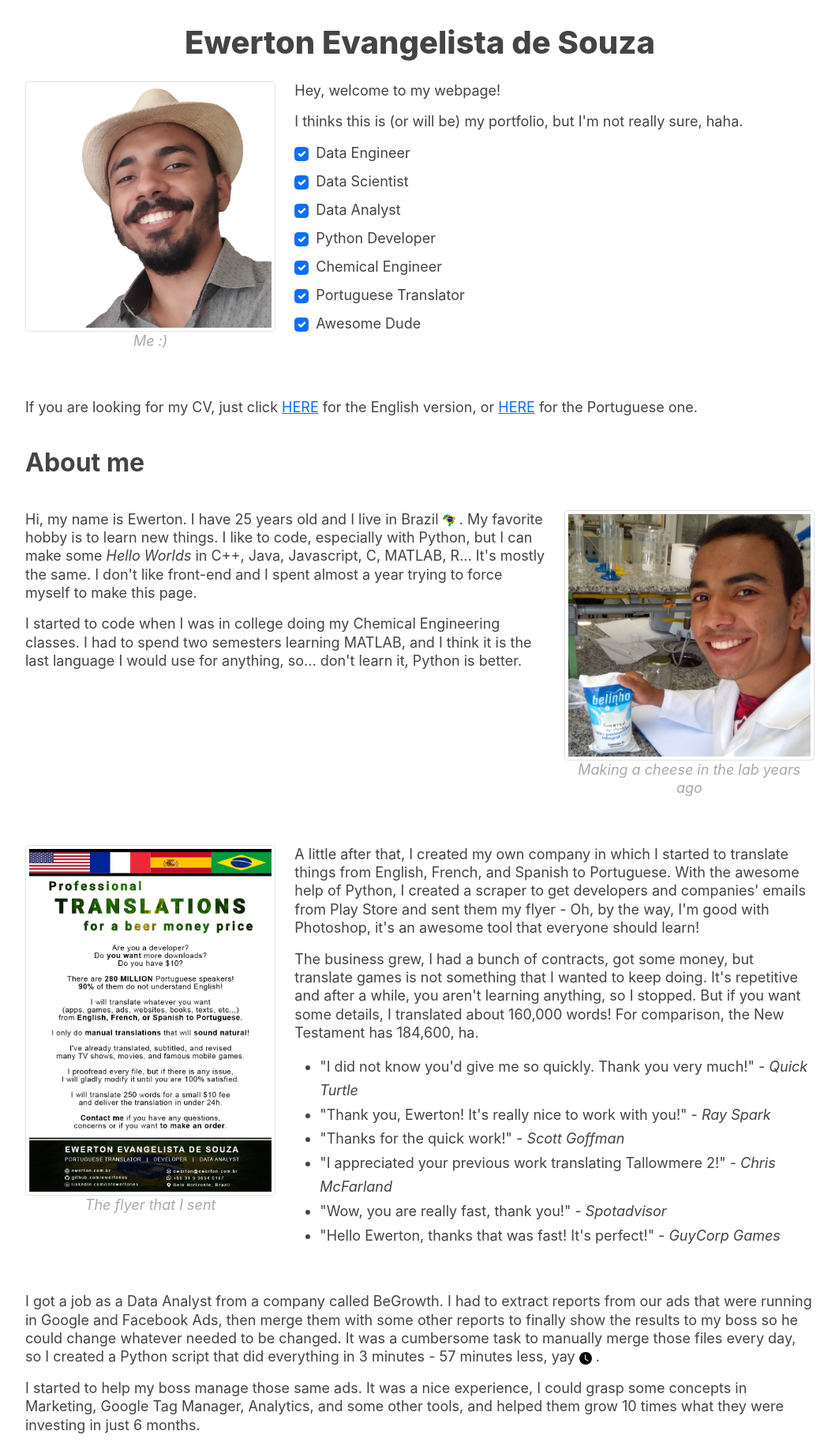
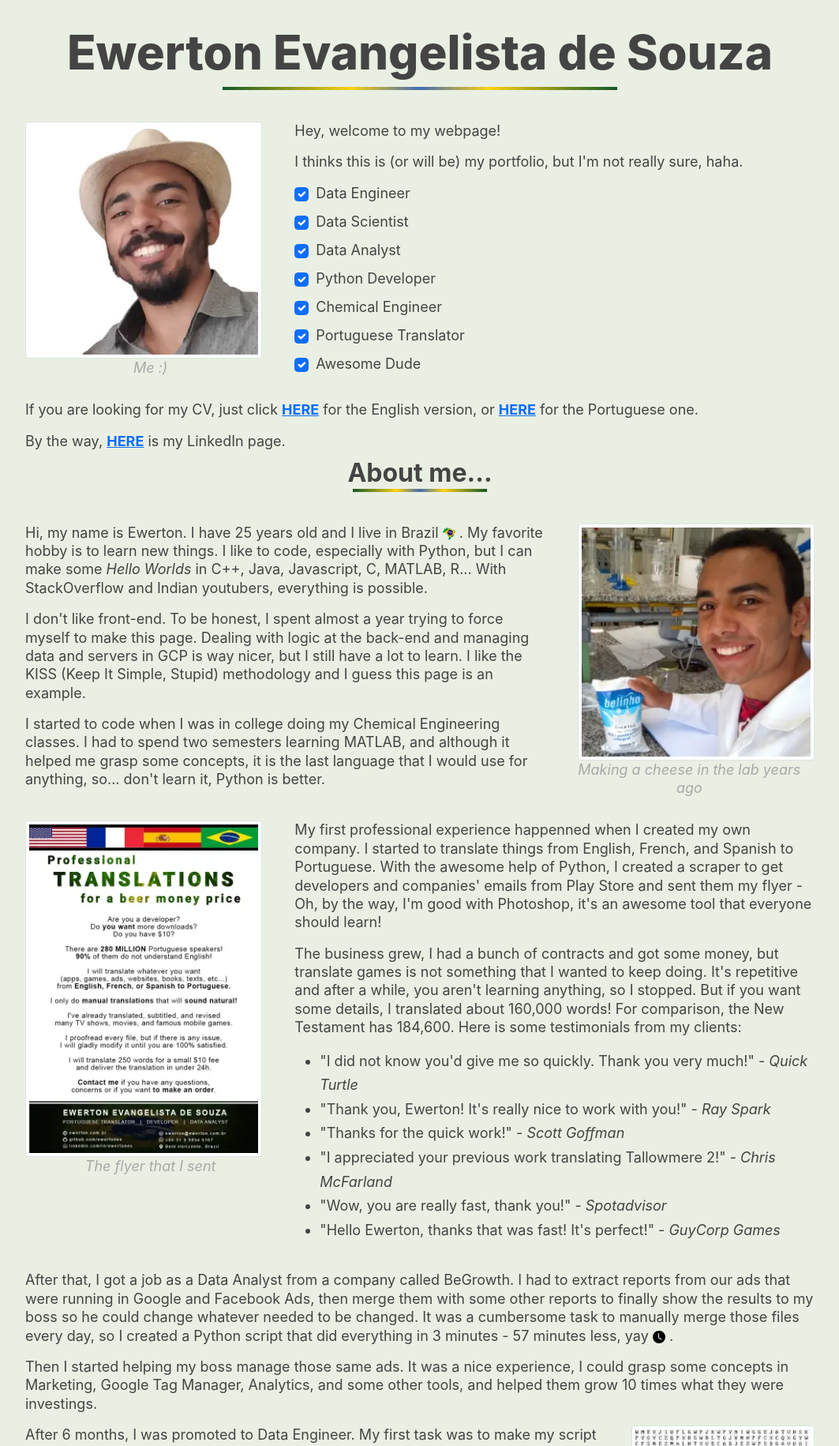
Before and after one commit to ewertones/ewerton.com.br, a Flask app: page / in a window 1280 px wide. Shown: the top 1831 px of the page at 79% size, without its empty margins (108-1171 px from the left). Run offline with Flask 2, Linux system fonts and the light colour scheme.

Commit message:
Improve style and images' sizes

```diff
--- a/main.py
+++ b/main.py
@@ -15,5 +15,9 @@ def home():
 def get_pdf(lang='en'):
     return send_from_directory(os.path.join(app.root_path, 'static'), f'documents/cv_ewerton_{lang}.pdf', mimetype='application/pdf')
 
+@app.route('/translations')
+def get_flyer():
+    return send_from_directory(os.path.join(app.root_path, 'static'), 'documents/translation_flyer.pdf', mimetype='application/pdf')
+
 if __name__ == '__main__':
     app.run(host='0.0.0.0', port=int(os.environ.get('PORT', 8080)))
--- a/static/styles/main.css
+++ b/static/styles/main.css
@@ -4,22 +4,40 @@ body {
     font: 18px/1.5 -apple-system, BlinkMacSystemFont, "Segoe UI", Roboto, "Helvetica Neue", Arial;
     color: #444;
     line-height: 1.3;
+    background-color: #5a892622;
 }
 
+
 h1 {
+    font-size: 60px;
     font-weight: 800;
     text-align: center;
-    margin: 25px;
 }
 
 h2 {
     font-weight: 700;
-    margin: 40px 0 40px 0;
+    margin: 10px 0 0 0;
+    text-align: center;
 }
 
 h4 {
     font-weight: 500;
     margin: 20px 0 20px 0;
+}
+
+.line-h1, .line-h2 {
+    display: block;
+    height: 4px;
+    margin: 0 auto 40px auto;
+    background-image: radial-gradient(circle, rgba(65,108,177,1) 0%, rgba(252,209,17,1) 35%, rgba(19,87,40,1) 100%);
+}
+
+.line-h1 {
+    width: 50%;
+}
+
+.line-h2 {
+    width: 17%;
 }
 
 ul {
@@ -31,7 +49,7 @@ ul {
 }
 
 div {
-    margin: 0 0 20px 0;
+    margin: 0 0 10px 0;
 }
 
 .caption {
@@ -39,3 +57,9 @@ div {
     color: darkgray;
     font-style: italic;
 }
+
+footer {
+    text-align: center;
+    color: darkgray;
+    margin: 20px;
+}
--- a/templates/home.html
+++ b/templates/home.html
@@ -11,16 +11,18 @@
     <!-- Bootstrap CSS -->
     <link href="https://cdn.jsdelivr.net/npm/bootstrap@5.0.1/dist/css/bootstrap.min.css" rel="stylesheet" integrity="sha384-+0n0xVW2eSR5OomGNYDnhzAbDsOXxcvSN1TPprVMTNDbiYZCxYbOOl7+AMvyTG2x" crossorigin="anonymous">
 
-    <!-- Other CSS -->
+    <!-- Main CSS -->
     <link rel="stylesheet" type="text/css" href="{{ url_for('static',filename='styles/main.css') }}">
 </head>
 <body>
+    <!-- Title -->
+    <h1>Ewerton Evangelista de Souza</h1>
+    <div class="line-h1"></div>
 
-    <h1>Ewerton Evangelista de Souza</h1>
-
+    <!-- First block -->
     <div class="row">
         <div class="col-md-4">
-            <img src="{{ url_for('static', filename='images/me.jpg') }}" class="img-fluid img-thumbnail rounded float-left" style="float:left" alt="Photo of Ewerton" />
+            <img src="{{ url_for('static', filename='images/me.webp') }}" class="img-fluid img-thumbnail rounded float-left" style="float:left" alt="Photo of Ewerton" width="300px" height="300px"/>
             <div class="caption center-block">Me :)</div>
         </div>
         <div class="col-md-8">
@@ -36,36 +38,50 @@
         </div>
     </div>
 
-    <p>If you are looking for my CV, just click <a href="{{ url_for('get_pdf', lang='en') }}" target="_blank" class="link-primary">HERE</a> for the English version, or <a href="{{ url_for('get_pdf', lang='pt') }}" target="_blank" class="link-primary">HERE</a> for the Portuguese one.</p>
+    <p>If you are looking for my CV, just click <strong><a href="{{ url_for('get_pdf', lang='en') }}" target="_blank" class="link-primary">HERE</a></strong> for the English version,
+        or <strong><a href="{{ url_for('get_pdf', lang='pt') }}" target="_blank" class="link-primary">HERE</a></strong> for the Portuguese one.</p> By the way, <strong><a href="https://www.linkedin.com/in/ewertones/" target="_blank" class="link-primary">HERE</a></strong> is my LinkedIn page.
 
-    <h2>About me</h2>
+    <!-- About me section -->
+    <h2>About me...</h2>
+    <div class="line-h2"></div>
 
     <div class="row">
         <div class="col-md-8">
             <p>
-                Hi, my name is Ewerton. I have 25 years old and I live in Brazil <img src="{{ url_for('static', filename='/icons/brazil.svg') }}" width="16" height="16"> . My favorite hobby is to learn new things. I like to code, especially with Python, but I can make some <em>Hello Worlds</em> in C++, Java, Javascript, C, MATLAB, R... It's mostly the same. I don't like front-end and I spent almost a year trying to force myself to make this page.
+                Hi, my name is Ewerton. I have 25 years old and I live in Brazil <img src="{{ url_for('static', filename='/icons/brazil.svg') }}" width="16" height="16"> .
+                 My favorite hobby is to learn new things. I like to code, especially with Python, but I can make some <em>Hello Worlds</em> in C++, Java, Javascript, C, MATLAB, R...
+                  With StackOverflow and Indian youtubers, everything is possible.
             </p>
             <p>
-                I started to code when I was in college doing my Chemical Engineering classes. I had to spend two semesters learning MATLAB, and I think it is the last language I would use for anything, so... don't learn it, Python is better.
+                I don't like front-end. To be honest, I spent almost a year trying to force myself to make this page. Dealing with logic at the back-end and managing data and servers in GCP is way nicer, but I still have
+                 a lot to learn. I like the KISS (Keep It Simple, Stupid) methodology and I guess this page is an example.
+            </p>
+            <p>
+                I started to code when I was in college doing my Chemical Engineering classes. I had to spend two semesters learning MATLAB,
+                and although it helped me grasp some concepts, it is the last language that I would use for anything, so... don't learn it, Python is better.
             </p>
         </div>
         <div class="col-md-4">
-            <img src="{{ url_for('static', filename='images/cheese.jpg') }}" class="img-fluid img-thumbnail rounded float-right" style="float:right" alt="Ewerton making cheese" />
+            <img src="{{ url_for('static', filename='images/cheese.webp') }}" class="img-fluid img-thumbnail rounded float-right" style="float:right" alt="Ewerton making cheese" width="300px" height="300px"/>
             <div class="caption center-block">Making a cheese in the lab years ago</div>
         </div>
     </div>
 
     <div class="row">
         <div class="col-md-4">
-            <img src="{{ url_for('static', filename='images/translation_flyer.jpg') }}" class="img-fluid img-thumbnail rounded float-left" style="float:left" alt="Translation flyer" />
+            <a href="{{ url_for('get_flyer') }}" target="_blank" class="link-primary"><img src="{{ url_for('static', filename='images/translation_flyer.webp') }}" class="img-fluid img-thumbnail rounded float-left" style="float:left" alt="Translation flyer" width="300px" height="430px" /></a>
             <div class="caption center-block">The flyer that I sent</div>
         </div>
         <div class="col-md-8">
             <p>
-                A little after that, I created my own company in which I started to translate things from English, French, and Spanish to Portuguese. With the awesome help of Python, I created a scraper to get developers and companies' emails from Play Store and sent them my flyer - Oh, by the way, I'm good with Photoshop, it's an awesome tool that everyone should learn!
+                My first professional experience happenned when I created my own company. I started to translate things from English, French, and Spanish to Portuguese.
+                 With the awesome help of Python, I created a scraper to get developers and companies' emails from Play Store and sent them my flyer
+                  - Oh, by the way, I'm good with Photoshop, it's an awesome tool that everyone should learn!
             </p>
             <p>
-                The business grew, I had a bunch of contracts, got some money, but translate games is not something that I wanted to keep doing. It's repetitive and after a while, you aren't learning anything, so I stopped. But if you want some details, I translated about 160,000 words! For comparison, the New Testament has 184,600, ha.
+                The business grew, I had a bunch of contracts and got some money, but translate games is not something that I wanted to keep doing. It's repetitive and after a while,
+                 you aren't learning anything, so I stopped. But if you want some details, I translated about 160,000 words! For comparison, the New Testament has 184,600.
+                  Here is some testimonials from my clients:
             </p>
             <ul>
                 <li>"I did not know you'd give me so quickly. Thank you very much!" - <em>Quick Turtle</em></li>
@@ -79,34 +95,44 @@
     </div>
 
     <p>
-        I got a job as a Data Analyst from a company called BeGrowth. I had to extract reports from our ads that were running in Google and Facebook Ads, then merge them with some other reports to finally show the results to my boss so he could change whatever needed to be changed. It was a cumbersome task to manually merge those files every day, so I created a Python script that did everything in 3 minutes - 57 minutes less, yay <img src="{{ url_for('static', filename='/icons/clock.svg') }}" width="16" height="16"> .
+        After that, I got a job as a Data Analyst from a company called BeGrowth. I had to extract reports from our ads that were running in Google and Facebook Ads,
+         then merge them with some other reports to finally show the results to my boss so he could change whatever needed to be changed.
+          It was a cumbersome task to manually merge those files every day, so I created a Python script that did everything in 3 minutes - 57 minutes less, yay
+           <img src="{{ url_for('static', filename='/icons/clock.svg') }}" width="16" height="16"> .
     </p>
     <p>
-        I started to help my boss manage those same ads. It was a nice experience, I could grasp some concepts in Marketing, Google Tag Manager, Analytics, and some other tools, and helped them grow 10 times what they were investing in just 6 months.
+        Then I started helping my boss manage those same ads. It was a nice experience, I could grasp some concepts in Marketing, Google Tag Manager, Analytics,
+         and some other tools, and helped them grow 10 times what they were investings.
     </p>
 
     <div class="row">
         <div class="col-md-9">
             <p>
-                After that, I was promoted to a Data Engineer. My first task was to make my script run on Cloud. I used a VM in GCP, running a Docker container that had an Airflow image, basically. I created scripts that, every hour, collected reports from Facebook, Google Ads, Google Ad Manager and Google Analytics, then moved them to partitioned tables inside Big Query - we used it as our Datalake and Datawarehouse. With the data gathered and stored, I started to make dashboards using Google Data Studio, but tried Power BI, as well.
+                After 6 months, I was promoted to Data Engineer. My first task was to make my script run on Cloud. I used a VM in GCP, running a Docker container
+                that had an Airflow image, basically. I created scripts that, every hour, collected reports from Facebook, Google Ads, Google Ad Manager and Google Analytics,
+                then moved them to partitioned tables inside Big Query - we used it as our Datalake and Datawarehouse. With the data gathered and stored,
+                I started to make dashboards using Google Data Studio, but tried Power BI, as well.
             </p>
             <p>
-                In June, 2021, I started working for BlueShift. I'm in a team of 20 Data Engineers trying to learn everything that I didn't use till now. As you can see, I'm definitely a Junior, but I'm an awesome dude that looks forward to the future.
+                In June, 2021, I started working for BlueShift. I'm in a team of 20 Data Engineers trying to learn everything that I didn't use till now.
+                As you can see, I'm definitely a Junior, but I'm an awesome dude that looks forward to the future.
+            </p>
+            <p>
+                Thanks for reading! If you want, you can write me at:
+                <img src="{{ url_for('static', filename='/icons/envelope.svg') }}" width="16" height="16">
+                <strong><a href="mailto:ewerton@ewerton.com.br" class="link-primary">ewerton@ewerton.com.br</a></strong>
             </p>
         </div>
         <div class="col-md-3">
-            <img src="{{ url_for('static', filename='images/prompt.gif') }}" class="img-fluid img-thumbnail rounded float-right" style="float:right"/>
+            <img src="{{ url_for('static', filename='images/prompt.gif') }}" class="img-fluid img-thumbnail rounded float-right" style="float:right" width="300px" height="300px"/>
             <div class="caption center-block">Just a random gif</div>
         </div>
     </div>
 
-    <p>
-        Thanks for reading! If you want, you can write me at:
-        <img src="{{ url_for('static', filename='/icons/envelope.svg') }}" width="16" height="16">
-        <a href="mailto:ewerton@ewerton.com.br" class="link-primary">ewerton@ewerton.com.br</a>
-    </p>
+    <!-- I want to section -->
+    <h2>I want to...</h2>
+    <div class="line-h2"></div>
 
-    <h2>I want to...</h2>
     <p>
         Well, maybe you want to know what my goals are for the foreseeable future, so here it is:
     </p>
@@ -125,6 +151,9 @@
     <h4>2023+</h4>
     <div class="form-check"><input class="form-check-input" type="checkbox" checked> <label class="form-check-label">I have no idea.</div>
 
-    <!--<script src="https://cdn.jsdelivr.net/npm/bootstrap@5.0.1/dist/js/bootstrap.bundle.min.js" integrity="sha384-gtEjrD/SeCtmISkJkNUaaKMoLD0//ElJ19smozuHV6z3Iehds+3Ulb9Bn9Plx0x4" crossorigin="anonymous"></script>-->
+    <!-- Footer -->
+    <footer>
+        © 2019 ~ 2021 - Ewerton Evangelista de Souza
+    </footer>
 </body>
 </html>
```
Also changed, not shown: static/images/brazil_flag.jpg (deleted), static/images/cheese.jpg (deleted), static/images/cheese.webp (added), static/images/me.jpg (deleted), static/images/me.webp (added), static/images/translation_flyer.jpg (deleted), static/images/translation_flyer.webp (added), 1 other file.
